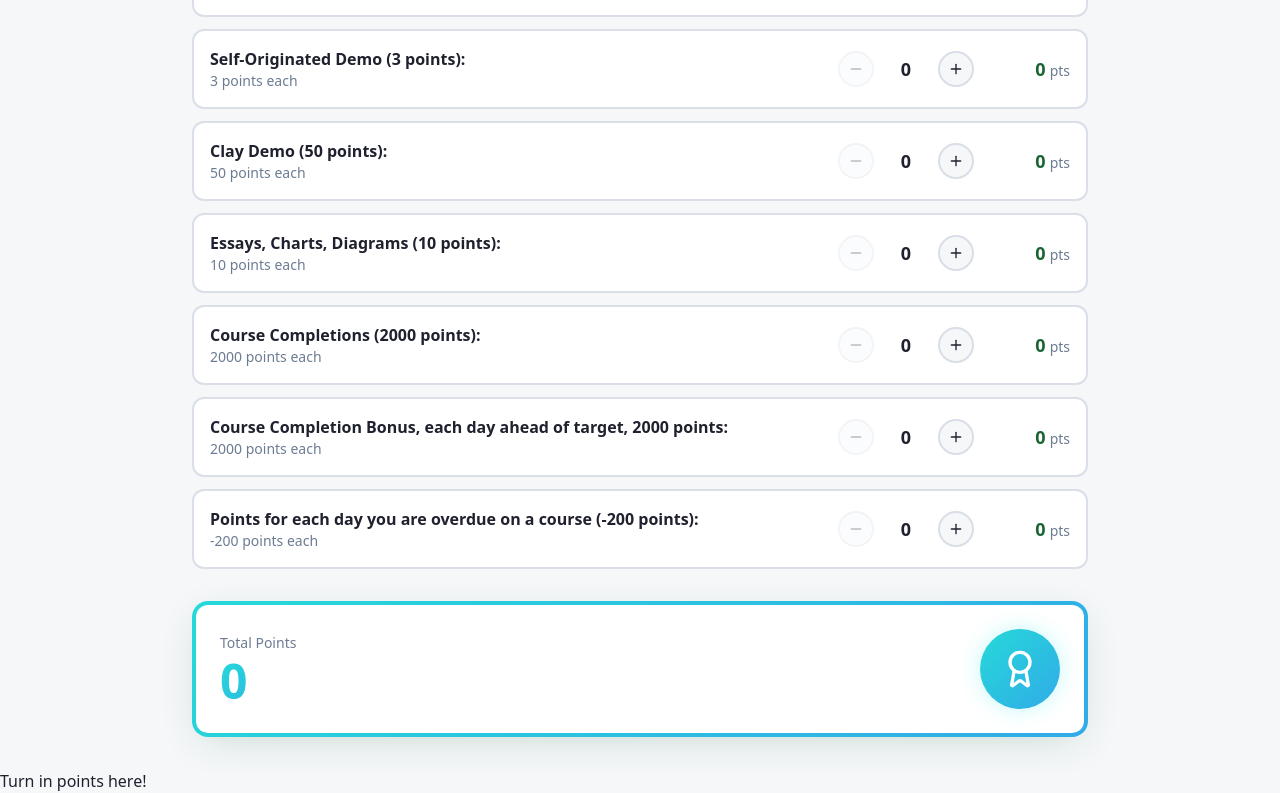
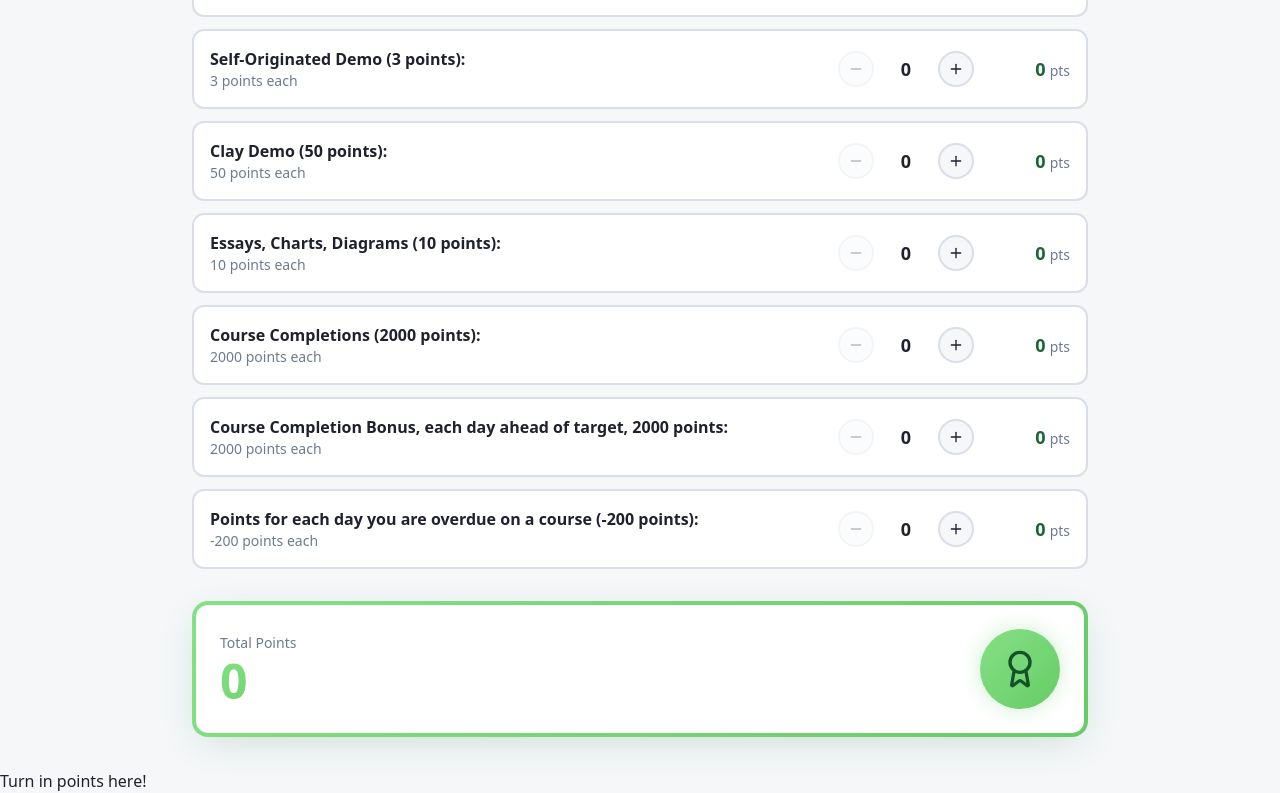
Before and after one commit to pointsslip/pointsslip-web, a React (Vite) app: page / in a window 1280 px wide. Shown: the part 1556-2349 px from the top of the page. Built offline with nearby package versions, Linux system fonts and the light colour scheme; the HTML template or start-up script is replaced by a standard one.

Commit message:
Refactor: Make points total light green

```diff
--- a/src/index.css
+++ b/src/index.css
@@ -27,9 +27,9 @@ All colors MUST be HSL.
     --muted: 220 20% 92%;
     --muted-foreground: 215 15% 50%;
 
-    --accent: 180 70% 50%;
-    --accent-foreground: 0 0% 100%;
-    --accent-glow: 180 80% 60%;
+    --accent: 120 60% 70%;
+    --accent-foreground: 140 60% 20%;
+    --accent-glow: 120 50% 60%;
 
     --success: 142 76% 36%;
     --success-foreground: 0 0% 100%;
@@ -45,7 +45,7 @@ All colors MUST be HSL.
     --radius: 0.75rem;
 
     --gradient-primary: linear-gradient(135deg, hsl(140 60% 25%) 0%, hsl(140 50% 35%) 100%);
-    --gradient-accent: linear-gradient(135deg, hsl(180 70% 50%) 0%, hsl(200 80% 55%) 100%);
+    --gradient-accent: linear-gradient(135deg, hsl(120 60% 70%) 0%, hsl(120 50% 60%) 100%);
     --gradient-hero: linear-gradient(135deg, hsl(140 60% 25%) 0%, hsl(200 70% 40%) 100%);
 
     --shadow-elegant: 0 10px 40px -10px hsl(140 60% 25% / 0.2);
@@ -89,9 +89,9 @@ All colors MUST be HSL.
     --muted: 230 18% 18%;
     --muted-foreground: 215 20% 65%;
 
-    --accent: 180 70% 50%;
-    --accent-foreground: 0 0% 100%;
-    --accent-glow: 180 80% 60%;
+    --accent: 120 60% 65%;
+    --accent-foreground: 140 60% 20%;
+    --accent-glow: 120 50% 55%;
 
     --success: 142 76% 36%;
     --success-foreground: 0 0% 100%;
@@ -105,7 +105,7 @@ All colors MUST be HSL.
     --ring: 140 50% 45%;
 
     --gradient-primary: linear-gradient(135deg, hsl(140 50% 35%) 0%, hsl(140 60% 45%) 100%);
-    --gradient-accent: linear-gradient(135deg, hsl(180 70% 50%) 0%, hsl(200 80% 55%) 100%);
+    --gradient-accent: linear-gradient(135deg, hsl(120 60% 65%) 0%, hsl(120 50% 55%) 100%);
     --gradient-hero: linear-gradient(135deg, hsl(140 50% 35%) 0%, hsl(200 70% 50%) 100%);
 
     --shadow-elegant: 0 10px 40px -10px hsl(140 50% 45% / 0.4);
```
